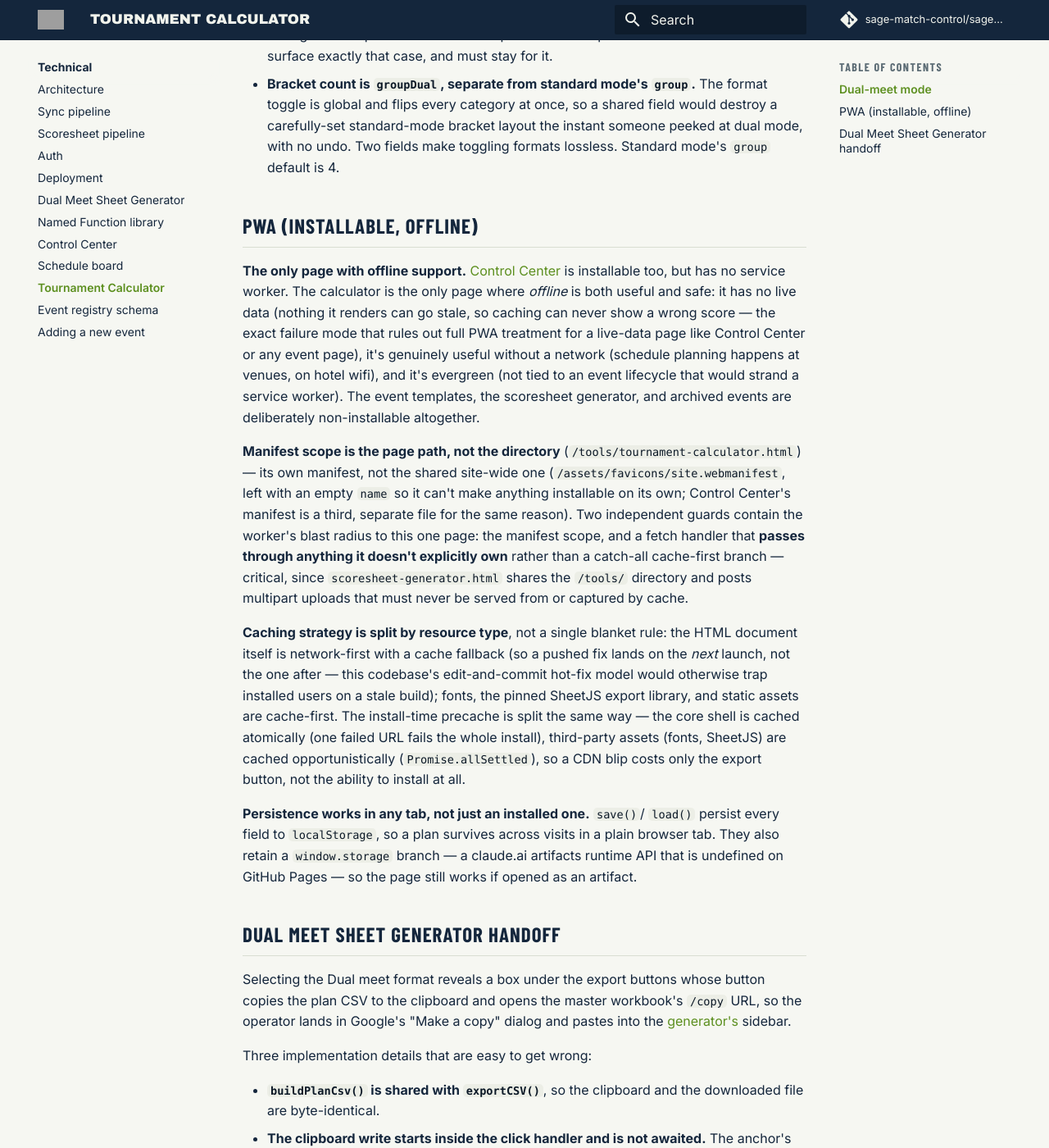
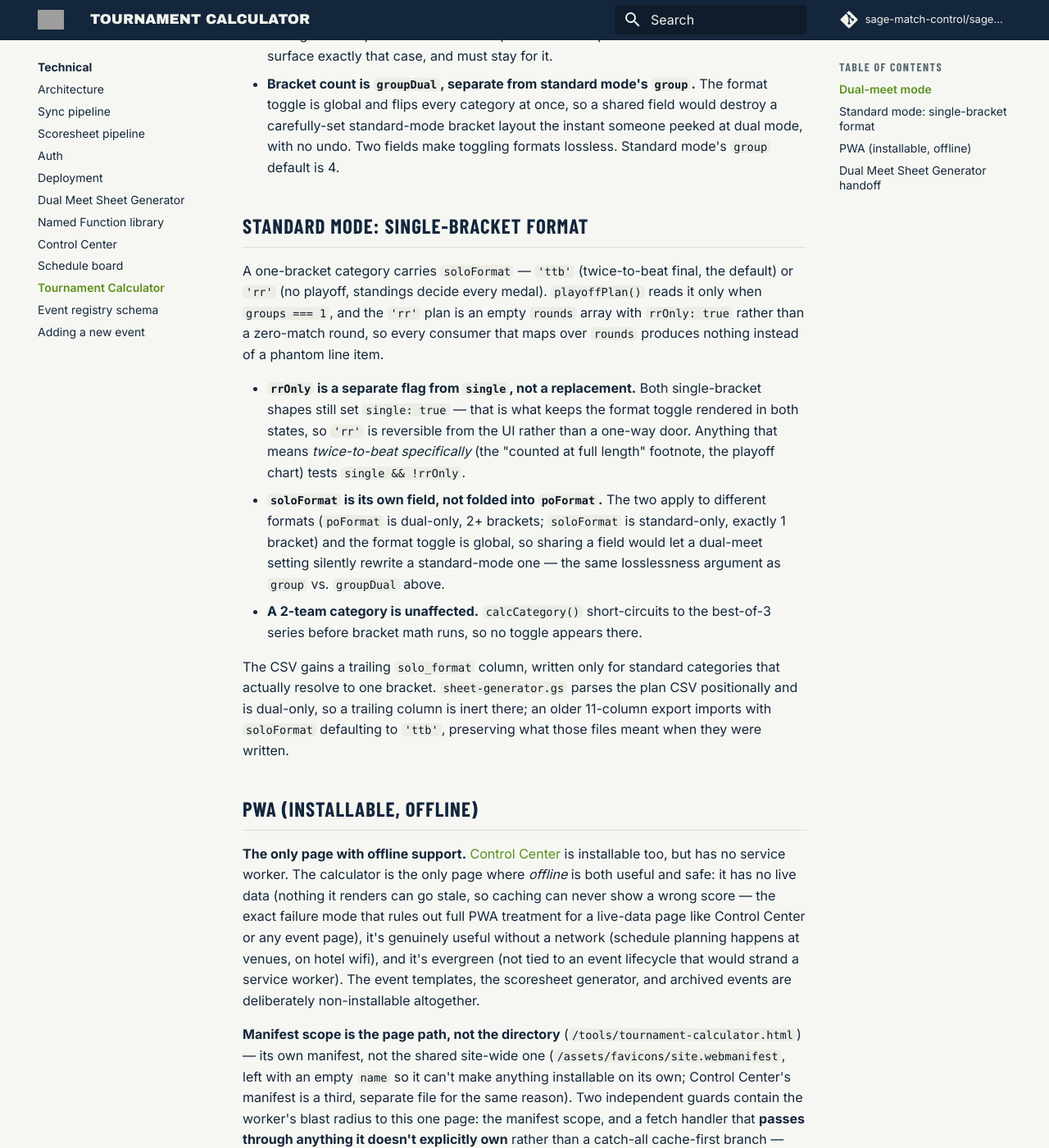
Before and after one commit to sage-match-control/sage-docs, an MkDocs documentation site: the page built from docs/technical/tournament-calculator.md, in a window 1280 px wide and 1400 px high, scrolled down 536 px. Shown: the whole window at 82% size. Built offline with MkDocs 1.6.1 and Material for MkDocs 9.7.7, drawn with Linux system fonts in a browser that asks for light colours; comment, search, counter and statistics services are not loaded.

Commit message:
Update tournament calculator

```diff
--- a/docs/technical/tournament-calculator.md
+++ b/docs/technical/tournament-calculator.md
@@ -20,6 +20,36 @@ A dual-meet category exposes two inputs: **Pairs per club** (default 5) and
   field would destroy a carefully-set standard-mode bracket layout the
   instant someone peeked at dual mode, with no undo. Two fields make
   toggling formats lossless. Standard mode's `group` default is 4.
+
+## Standard mode: single-bracket format
+
+A one-bracket category carries `soloFormat` — `'ttb'` (twice-to-beat final,
+the default) or `'rr'` (no playoff, standings decide every medal).
+`playoffPlan()` reads it only when `groups === 1`, and the `'rr'` plan is an
+empty `rounds` array with `rrOnly: true` rather than a zero-match round, so
+every consumer that maps over `rounds` produces nothing instead of a phantom
+line item.
+
+- **`rrOnly` is a separate flag from `single`, not a replacement.** Both
+  single-bracket shapes still set `single: true` — that is what keeps the
+  format toggle rendered in both states, so `'rr'` is reversible from the
+  UI rather than a one-way door. Anything that means *twice-to-beat
+  specifically* (the "counted at full length" footnote, the playoff chart)
+  tests `single && !rrOnly`.
+- **`soloFormat` is its own field, not folded into `poFormat`.** The two
+  apply to different formats (`poFormat` is dual-only, 2+ brackets;
+  `soloFormat` is standard-only, exactly 1 bracket) and the format toggle is
+  global, so sharing a field would let a dual-meet setting silently rewrite
+  a standard-mode one — the same losslessness argument as `group` vs.
+  `groupDual` above.
+- **A 2-team category is unaffected.** `calcCategory()` short-circuits to
+  the best-of-3 series before bracket math runs, so no toggle appears there.
+
+The CSV gains a trailing `solo_format` column, written only for standard
+categories that actually resolve to one bracket. `sheet-generator.gs` parses
+the plan CSV positionally and is dual-only, so a trailing column is inert
+there; an older 11-column export imports with `soloFormat` defaulting to
+`'ttb'`, preserving what those files meant when they were written.
 
 ## PWA (installable, offline)
 
```
Also changed, not shown: docs/features/tournament-calculator.md (+15 -0 lines).
